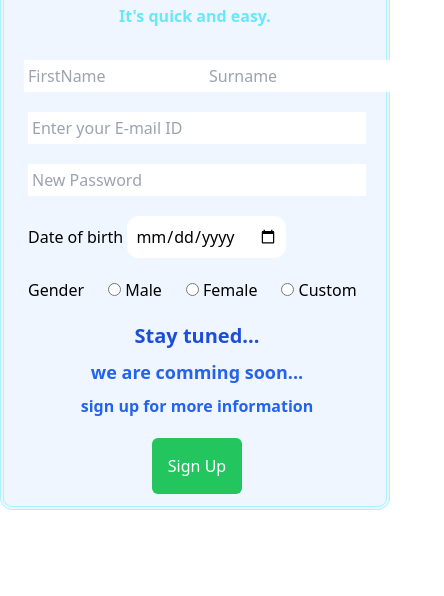
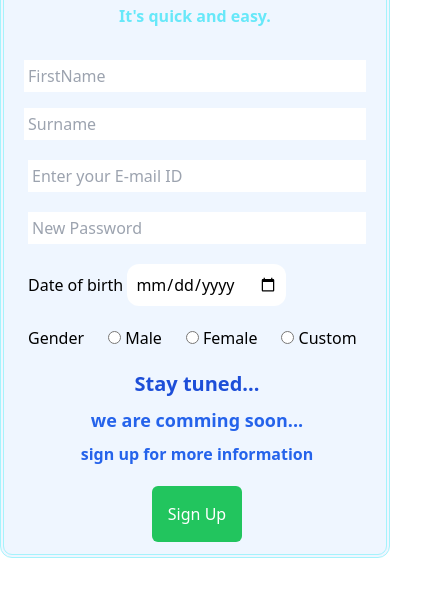
Before and after one commit to dineshdevelope/signup_page, a website built with Vite: page index.html in a window 390 px wide. Shown: the part 76-672 px from the top of the page, 444 px wide, since content can reach past the window. Built offline with nearby package versions, Linux system fonts and the light colour scheme; what just-validate would draw is missing.

Commit message:
UI:Responsive

```diff
--- a/index.html
+++ b/index.html
@@ -11,7 +11,7 @@
   <body>
     <section>
       <div
-        class="max-w-md mt-5 mx-auto border-double border-4 border-cyan-200 px-5 py-3 rounded-xl bg-blue-50"
+        class="mt-5 w-full sm:max-w-md sm:mx-auto border-double border-4 border-cyan-200 px-5 py-3 rounded-xl bg-blue-50"
         id="response"
       >
         <form action="next.php" method="GET" name="signupForm" id="signupForm">
@@ -22,7 +22,9 @@
             It's quick and easy.
           </h2>
           <div class="space-y-5 space-x-1 pt-5">
-            <section class="grid grid-cols-2 gap-x-5">
+            <section
+              class="grid grid-cols-1 sm:grid-cols-2 gap-x-5 space-y-4 sm:space-y-0"
+            >
               <div>
                 <input
                   type="text"
@@ -30,7 +32,7 @@
                   id="firstName"
                   required
                   placeholder="FirstName"
-                  class="p-1 outline-gray-300"
+                  class="p-1 outline-gray-300 w-full"
                 />
               </div>
               <div>
@@ -40,7 +42,7 @@
                   id="surName"
                   required
                   placeholder="Surname"
-                  class="p-1 outline-gray-300"
+                  class="p-1 outline-gray-300 w-full"
                 />
               </div>
             </section>
@@ -125,7 +127,7 @@
         </div>
         <div class="my-5 space-y-5">
           <table
-            class="table table-fixed border w-full text-center border-double border-indigo-300 rounded"
+            class="table table-auto border w-full text-center border-double border-indigo-300 rounded"
           >
             <tr>
               <th class="tabledata">FirstName</th>
```
Also changed, not shown: dist/assets/index-3M2Pqcfb.css (added), dist/assets/index-Exaz-Rcs.js (renamed from dist/assets/index-tbKKx3BJ.js), dist/assets/index-WcGGTsaY.css (deleted), dist/index.html.
